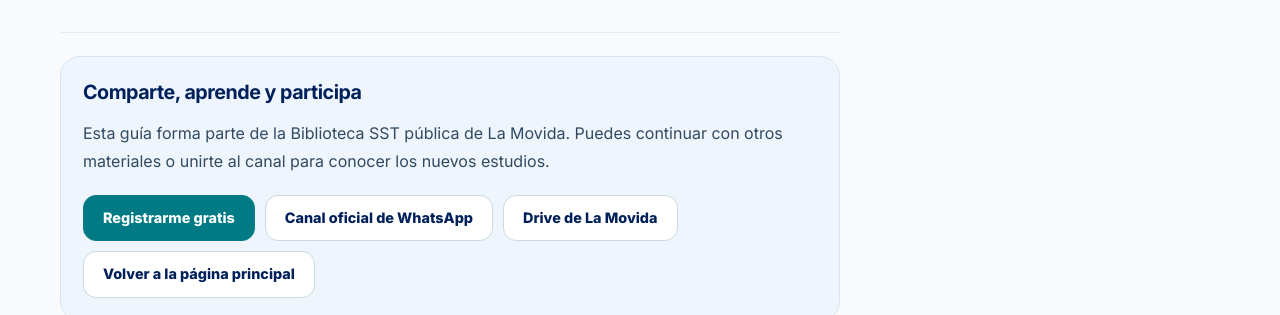
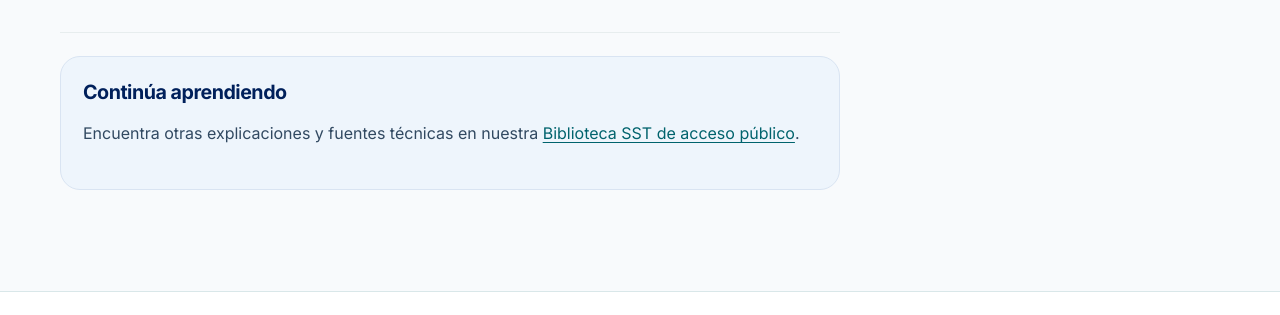
Before and after one commit to movidasst/principal, a plain HTML site: page biblioteca/reglamentos-tecnicos/index.html in a window 1280 px wide. Shown: the part 2313-2628 px from the top of the page. Drawn offline with Linux system fonts and the light colour scheme.

Commit message:
fix(biblioteca): retirar bloque duplicado de botones al pie

```diff
--- a/biblioteca/reglamentos-tecnicos/index.html
+++ b/biblioteca/reglamentos-tecnicos/index.html
@@ -73,12 +73,7 @@
 <ul><li><a href="https://www.gacetaoficialvenezuela.com/gaceta-oficial-de-venezuela-43029-lunes-16-diciembre-2024" target="_blank" rel="noopener noreferrer">Gaceta Oficial N.º 43.029 del 16/12/2024</a>.</li>
 <li><a href="https://www.tradex.com.ve/normas-y-reglamentos-tecnicos/" target="_blank" rel="noopener noreferrer">Inventario de reglamentos técnicos (referencia secundaria)</a>.</li></ul>
 <div class="note warn"><strong>Consulta responsable</strong> Una explicación divulgativa no sustituye el reglamento ni la consulta ante la autoridad competente.</div></section>
-<div class="related"><h2>Comparte, aprende y participa</h2><p>Esta guía forma parte de la Biblioteca SST pública de La Movida. Puedes continuar con otros materiales o unirte al canal para conocer los nuevos estudios.</p><div class="actions biblioteca-actions" aria-label="Accesos de La Movida">
-<a class="btn" href="https://registro.movidasst.com/" target="_blank" rel="noopener noreferrer">Registrarme gratis</a>
-<a class="btn outline" href="https://whatsapp.com/channel/0029Va0mlH5Jf05mrcCz8r3e" target="_blank" rel="noopener noreferrer">Canal oficial de WhatsApp</a>
-<a class="btn outline" href="https://drive.movidasst.com/" target="_blank" rel="noopener noreferrer">Drive de La Movida</a>
-<a class="btn outline" href="/">Volver a la página principal</a>
-</div></div>
+<div class="related"><h2>Continúa aprendiendo</h2><p>Encuentra otras explicaciones y fuentes técnicas en nuestra <a href="/biblioteca/">Biblioteca SST de acceso público</a>.</p></div>
 </article>
 <aside class="toc" aria-label="Contenido de la guía"><h2>En esta guía</h2><ul><li><a href="#concepto">Qué es un reglamento</a></li><li><a href="#calzado">Calzado de seguridad</a></li><li><a href="#diferencias">RT y COVENIN</a></li><li><a href="#verificar">Cómo comprobar</a></li><li><a href="#fuentes">Fuentes</a></li></ul></aside>
 </div>
```
